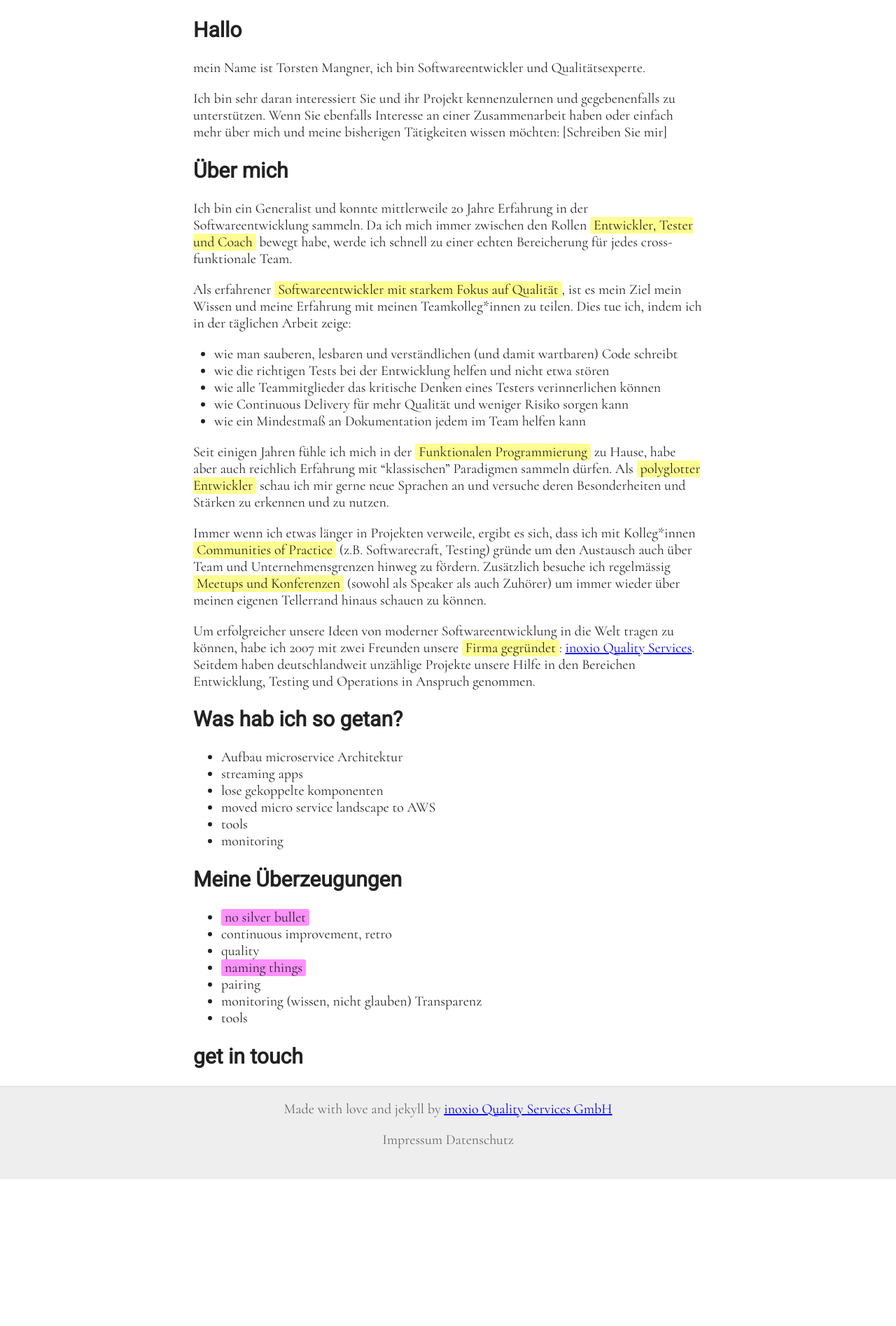
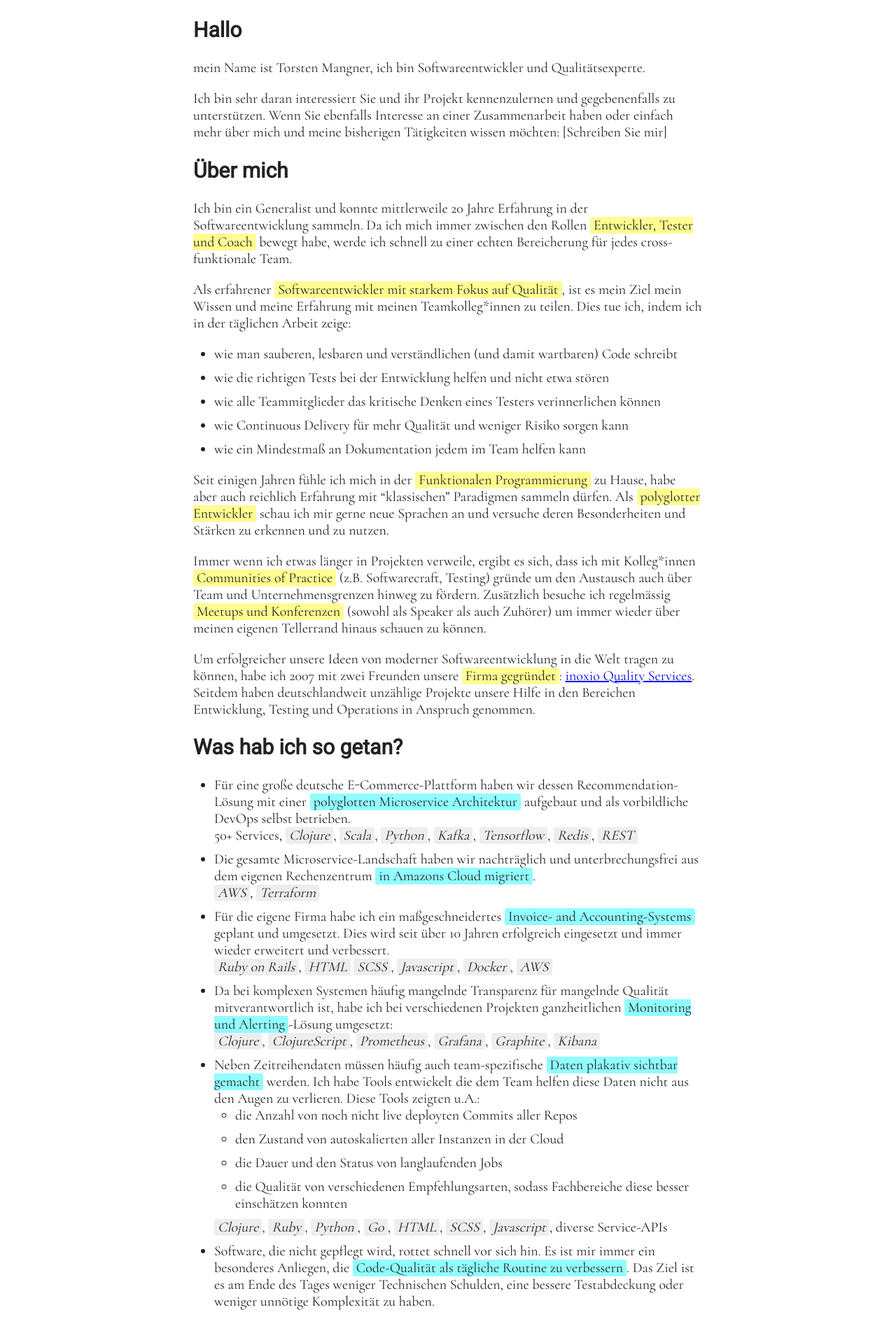
Before and after one commit to alphaone/alphaone.github.io, a Jekyll site: the page built from index.md, in a window 1280 px wide. Shown: the top 1895 px of the page at 70% size. Built offline with Jekyll 4.4.1, drawn with Linux system fonts in a browser that asks for light colours; our own code applies the rules of GitHub Pages for plain Markdown files; before the commit the page ends 1685 px from its top, so only the background shows below that; some of the changed text lies outside the part shown.

Commit message:
Add more content in `past` and `beliefs`

````diff
--- /dev/null
+++ b/_includes/beliefs.md
@@ -0,0 +1,38 @@
+Für den Fall, dass Ihre Überzeugungen sich nicht mit meinen decken, sollten
+wir uns unbedingt unterhalten. Ich würde gern hören, mit welchen Prinzipien
+Sie ihre Projekte erfolgreich meistern.
+
+### There is no silver bullet
+
+Es gibt keine Best Practices. Keine einzelne
+Technologie kann die Antwort auf bestehende Probleme sein.
+Jede Herausforderung muss in ihrem Kontext der aktuellen Gegebenheiten gesehen
+werden.
+
+### Continuous Improvement
+
+```
+1.01 ^ 365 = 37.78
+0.99 ^ 365 =  0.02
+```
+
+Nur wenn sich ein Team jeden einzelnen Tag verbessern will, kann es große
+Dinge vollbringen. Retrospektiven mit **Ursachenforschung ohne Schuldzuweisungen**
+sind der Grundbaustein für die kontinuierliche Verbesserung in einem Team.
+Kleine Experimente mit messbaren Resultaten helfen die Struktur und Arbeitsweise
+eines Teams an dessen Bedürfnisse anzupassen.
+
+### Qualität
+
+Man braucht keine Tester, um für Qualität zu sorgen.
+
+### Transparenz
+
+**Glauben ist nicht Wissen**. Nur mit korrekt gemessenen Daten, kann man
+fundierte Entscheidungen treffen. Alles andere wäre Raten. Ein vernünftiges
+Monitoring erhöht die Qualität eines Produktes genauso wie vernünftige Tests.
+
+<!--### tools-->
+<!--### CI / Devops-->
+<!--### naming things-->
+<!--### pairing-->
--- /dev/null
+++ b/_includes/past.md
@@ -0,0 +1,34 @@
+* Für eine große deutsche E-Commerce-Plattform haben wir dessen Recommendation-Lösung
+  mit einer **polyglotten Microservice Architektur** aufgebaut und als
+  vorbildliche DevOps selbst betrieben.
+  50+ Services, _Clojure_, _Scala_, _Python_, _Kafka_, _Tensorflow_, _Redis_, _REST_
+
+* Die gesamte Microservice-Landschaft haben wir nachträglich und unterbrechungsfrei
+  aus dem eigenen Rechenzentrum **in Amazons Cloud migriert**.
+  _AWS_, _Terraform_
+
+* Für die eigene Firma habe ich ein maßgeschneidertes **Invoice- and
+  Accounting-Systems** geplant und umgesetzt. Dies wird seit über 10 Jahren
+  erfolgreich eingesetzt und immer wieder erweitert und verbessert.
+  _Ruby on Rails_, _HTML_ _SCSS_, _Javascript_, _Docker_, _AWS_
+
+* Da bei komplexen Systemen häufig mangelnde Transparenz für mangelnde Qualität
+  mitverantwortlich ist, habe ich bei verschiedenen Projekten ganzheitlichen
+  **Monitoring und Alerting**-Lösung umgesetzt:
+  _Clojure_, _ClojureScript_, _Prometheus_, _Grafana_, _Graphite_, _Kibana_
+
+* Neben Zeitreihendaten müssen häufig auch team-spezifische **Daten plakativ
+  sichtbar gemacht** werden. Ich habe Tools entwickelt die dem Team helfen
+  diese Daten nicht aus den Augen zu verlieren. Diese Tools zeigten u.A.:
+
+  - die Anzahl von noch nicht live deployten Commits aller Repos
+  - den Zustand von autoskalierten aller Instanzen in der Cloud
+  - die Dauer und den Status von langlaufenden Jobs
+  - die Qualität von verschiedenen Empfehlungsarten, sodass Fachbereiche diese besser einschätzen konnten
+
+  _Clojure_, _Ruby_, _Python_, _Go_, _HTML_, _SCSS_, _Javascript_, diverse Service-APIs
+
+* Software, die nicht gepflegt wird, rottet schnell vor sich hin. Es ist mir immer
+  ein besonderes Anliegen, die **Code-Qualität als tägliche Routine zu verbessern**.
+  Das Ziel ist es am Ende des Tages weniger Technischen Schulden, eine bessere
+  Testabdeckung oder weniger unnötige Komplexität zu haben.
--- a/_sass/application.scss
+++ b/_sass/application.scss
@@ -21,29 +21,47 @@ h1, h2, h3 {
     font-family: 'Roboto', sans-serif;
 }
 
+ul {
+    padding-left: 1.5em;
+    li {
+        margin-bottom: 0.5em;
+    }
+}
+
+li > p {
+    margin: 0;
+}
+
+section strong, section em {
+    font-weight: inherit;
+    border-radius: 3px;
+    padding: 0 5px;
+}
+
 section.about {
     strong {
         background-color: #fffd91;
-        font-weight: inherit;
-        border-radius: 3px;
-        padding: 0 5px;
     }
-    ul {
-        padding-left: 30px;
+
+}
+
+section.past {
+    strong {
+        background-color: #91fdff;
+    }
+    em {
+        background-color: #eee;
     }
 }
 
 section.beliefs {
     strong {
         background-color: #ff91fd;
-        font-weight: inherit;
-        border-radius: 3px;
-        padding: 0 5px;
     }
 }
 
 footer {
-    padding-top: 20px;
+    padding-top: 1em;
     background-color: #eee;
     border-top: 1px solid #ddd;
     color: #666;
--- a/index.md
+++ b/index.md
@@ -6,7 +6,6 @@ layout: default
 
 {% include hello.md %}
 
-
 <section class="about" markdown="1">
 
 ## Über mich
@@ -14,27 +13,20 @@ layout: default
 {% include about.md %}
 </section>
 
+<section class="past" markdown="1">
+
 ## Was hab ich so getan?
 
-* Aufbau microservice Architektur
-* streaming apps
-* lose gekoppelte komponenten
-* moved micro service landscape to AWS
-* tools
-* monitoring
+{% include past.md %}
+</section>
 
 <section class="beliefs" markdown="1">
 
 ## Meine Überzeugungen
 
-* **no silver bullet**
-* continuous improvement, retro
-* quality
-* **naming things**
-* pairing
-* monitoring (wissen, nicht glauben) Transparenz
-* tools
-
+{% include beliefs.md%}
 </section>
 
-## get in touch
+## Schreiben Sie mir
+
+...
````
